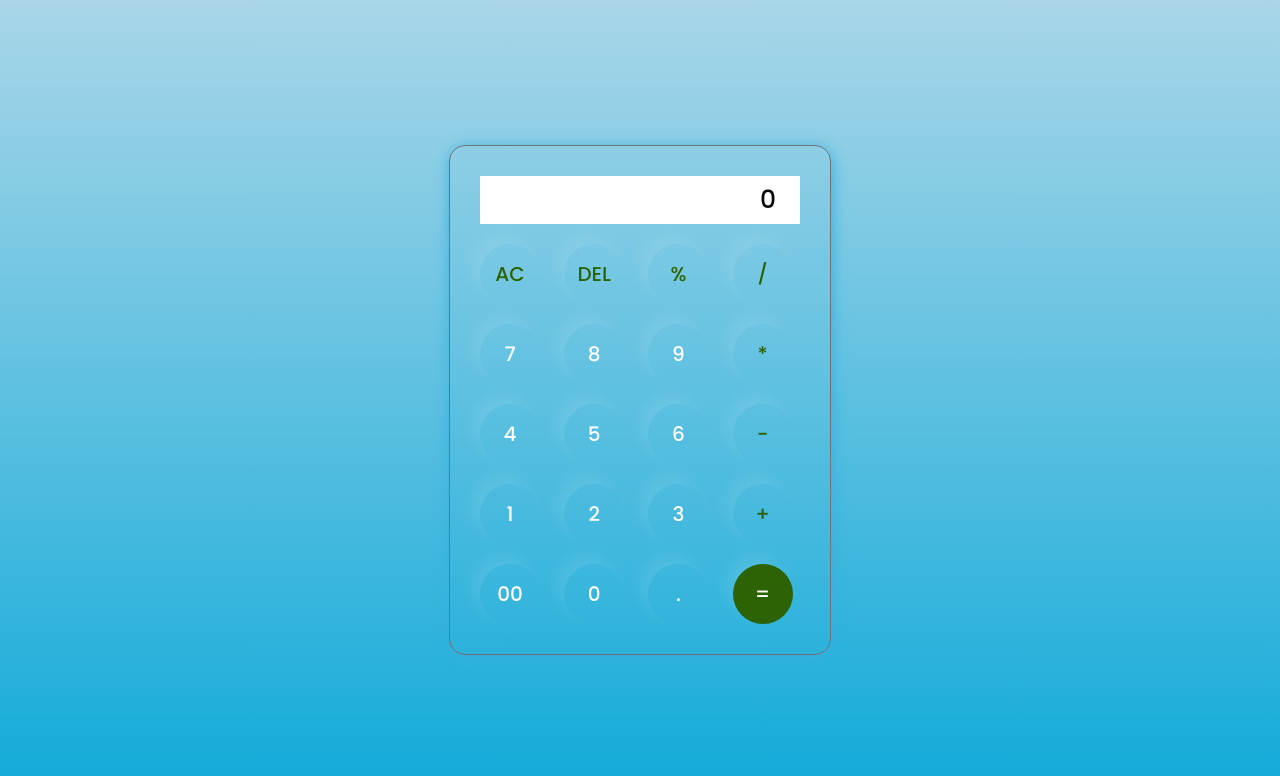
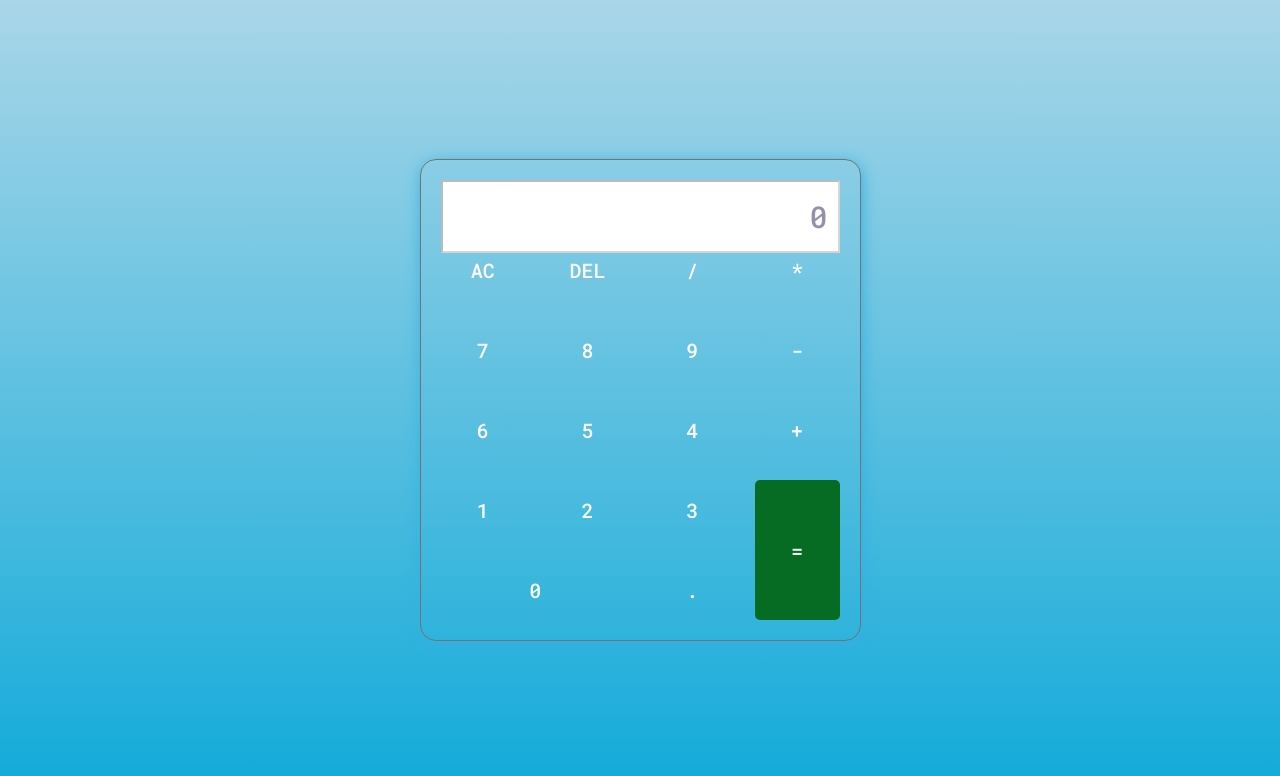
Before and after one commit to singamreddyanitha/Calculator-task1-level2-OIBSIP, a plain HTML site: page index.html in a window 1280 px wide. Drawn offline with Linux system fonts and the light colour scheme.

Commit message:
calculator

```diff
--- a/index.css
+++ b/index.css
@@ -1,66 +1,67 @@
 @import url('https://fonts.googleapis.com/css2?family=Poppins:wght@500&display=swap');
 
-*{
+* {
+    padding: 0;
     margin: 0;
-    padding: 0;
     box-sizing: border-box;
-    font-family: 'Poppins', sans-serif;
+    font-family: "Roboto Mono", monospace;
   }
-
-body{
+  body {
     width: 100%;
     height: 100vh;
     display: flex;
     justify-content: center;
     align-items: center;
     background: linear-gradient(#a9d6e8, #10aad9);
+
   }
-
-.calculator{
+  .calculator {
     border: 1px solid #717377;
     padding: 20px;
     border-radius: 16px;
     background: transparent;
     box-shadow: 1px 3px 15px #36b0e0;
-
   }
- /*  0px 3px 15px rgba(113, 115, 119, 0.5); */
-input{
-    width: 320px;
+  .display {
+    width: 100%;
+    height: 20px;
+    border: 1px 3px 15px #ffffff;
+    margin-bottom: 20px;
+  }
+  .display input {
+    width: 100%;
+    padding: 15px 10px;
+    text-align: right;
+    border: 1px 3px 15px transparent;;
+    background-color: #ffffff;
+    color: #0b0b0b;
+    font-size: 30px;
+  }
+  .display input::placeholder {
+    color: #9490ac;
+  }
+  .buttons {
+    display: grid;
+    grid-template-columns: repeat(4, 1fr);
+    grid-gap: 20px;
+    margin-top: 40px;
+  }
+  .buttons input[type="button"] {
+    font-size: 20px;
+    padding: 17px;
     border: none;
-    padding: 24px;
-    margin: 10px;
-    background-color: #ffffff;
-    height: 20px;
-    box-shadow: 0px 3px 15px rgbs(84, 84, 84, 0.1);
-    font-size: 25px;
-    text-align: right;
+    background-color: transparent;
+    color: #ffffff;
     cursor: pointer;
-    color: #0b0b0b;
+    border-radius: 5px;
   }
-
-input::placeholder{
-    color: #0b0b0b;
+  .buttons input[type="button"]:hover {
+    box-shadow: 0 8px 25px #000d2e;
   }
-
-
-button{
-    border: none;
-    width: 60px;
-    height: 60px;
-    margin: 10px;
-    border-radius: 50%;
-    background: transparent;
-    color: #ffffff;
-    font-size: 20px;
-    box-shadow: -8px -8px 15px rgba(255, 255, 255, 0.1);
-    cursor: pointer;
+  input[type="button"]#equal {
+    grid-row: span 2;
+    background-color: #066c23;
   }
-
-.equalBtn{
-    background-color: #2d6205;
+  input[type="button"][value="0"] {
+    grid-column: span 2;
   }
-
-.operator{
-    color: #2d6205;
-}
--- a/index.html
+++ b/index.html
@@ -1,50 +1,45 @@
 <!DOCTYPE html>
 <html lang="en">
   <head>
-    <meta charset="UTF-8" />
-    <meta http-equiv="X-UA-Compatible" content="IE=edge" />
     <meta name="viewport" content="width=device-width, initial-scale=1.0" />
-    <link rel="stylesheet" href="index.css" />
-    <title>Calculator - By Code Traversal</title>
+    <title>Calculator</title>
+    <!-- Google Font -->
+    <link
+      href="https://fonts.googleapis.com/css2?family=Roboto+Mono:wght@500&display=swap"
+      rel="stylesheet"
+    />
+    <!-- Stylesheet -->
+    <link rel="stylesheet" href = "index.css" />
   </head>
   <body>
-    <div class="container">
-      <div class="calculator">
-        <input type="text" class = "screen" id="inputBox" placeholder = "0" />
-        <div>
-          <button class="button operator">AC</button>
-          <button class="button operator">DEL</button>
-          <button class="button operator">%</button>
-          <button class="button operator">/</button>
-        </div>
-        <div>
-          <button class="button">7</button>
-          <button class="button">8</button>
-          <button class="button">9</button>
-          <button class="button operator">*</button>
-        </div>
-        <div>
-          <button class="button">4</button>
-          <button class="button">5</button>
-          <button class="button">6</button>
-          <button class="button operator">-</button>
-        </div>
-        <div>
-          <button class="button">1</button>
-          <button class="button">2</button>
-          <button class="button">3</button>
-          <button class="button operator">+</button>
-        </div>
-
-        <div>
-          <button class="button">00</button>
-          <button class="button">0</button>
-          <button class="button">.</button>
-          <button class="button equalBtn">=</button>
-        </div>
+    <div class="calculator">
+      <div class="display">
+        <input type="text" placeholder="0" id="input" disabled />
+      </div>
+      <div class="buttons">
+        <!-- Full Erase -->
+        <input type="button" value="AC" id="clear" />
+        <!-- Erase Single Value -->
+        <input type="button" value="DEL" id="erase" />
+        <input type="button" value="/" class="input-button" />
+        <input type="button" value="*" class="input-button" />
+        <input type="button" value="7" class="input-button" />
+        <input type="button" value="8" class="input-button" />
+        <input type="button" value="9" class="input-button" />
+        <input type="button" value="-" class="input-button" />
+        <input type="button" value="6" class="input-button" />
+        <input type="button" value="5" class="input-button" />
+        <input type="button" value="4" class="input-button" />
+        <input type="button" value="+" class="input-button" />
+        <input type="button" value="1" class="input-button" />
+        <input type="button" value="2" class="input-button" />
+        <input type="button" value="3" class="input-button" />
+        <input type="button" value="=" id="equal" />
+        <input type="button" value="0" class="input-button" />
+        <input type="button" value="." class="input-button" />
       </div>
     </div>
-
+    <!-- Script -->
     <script src="index.js"></script>
   </body>
 </html>
--- a/index.js
+++ b/index.js
@@ -1,27 +1,49 @@
-let input = document.getElementById('inputBox');
-let buttons = document.querySelectorAll('button');
-
-let string = "";
-let arr = Array.from(buttons);
-arr.forEach(button => {
-    button.addEventListener('click', (e) =>{
-        if(e.target.innerHTML == '='){
-            string = eval(string);
-            input.value = string;
-        }
-
-        else if(e.target.innerHTML == 'AC'){
-            string = "";
-            input.value = string;
-        }
-        else if(e.target.innerHTML == 'DEL'){
-            string = string.substring(0, string.length-1);
-            input.value = string;
-        }
-        else{
-            string += e.target.innerHTML;
-            input.value = string;
-        }
-
-    })
-})
+let equal_pressed = 0;
+//Refer all buttons excluding AC and DEL
+let button_input = document.querySelectorAll(".input-button");
+//Refer input,equal,clear and erase
+let input = document.getElementById("input");
+let equal = document.getElementById("equal");
+let clear = document.getElementById("clear");
+let erase = document.getElementById("erase");
+window.onload = () => {
+  input.value = "";
+};
+//Access each class using forEach
+button_input.forEach((button_class) => {
+  button_class.addEventListener("click", () => {
+    if (equal_pressed == 1) {
+      input.value = "";
+      equal_pressed = 0;
+    }
+    //display value of each button
+    input.value += button_class.value;
+  });
+});
+//Solve the user's input when clicked on equal sign
+equal.addEventListener("click", () => {
+  equal_pressed = 1;
+  let inp_val = input.value;
+  try {
+    //evaluate user's input
+    let solution = eval(inp_val);
+    //True for natural numbers
+    //false for decimals
+    if (Number.isInteger(solution)) {
+      input.value = solution;
+    } else {
+      input.value = solution.toFixed(2);
+    }
+  } catch (err) {
+    //If user has entered invalid input
+    alert("Invalid Input");
+  }
+});
+//Clear Whole Input
+clear.addEventListener("click", () => {
+  input.value = "";
+});
+//Erase Single Digit
+erase.addEventListener("click", () => {
+  input.value = input.value.substr(0, input.value.length - 1);
+});
```
Lines whose indentation alone changed are shown as unchanged.
